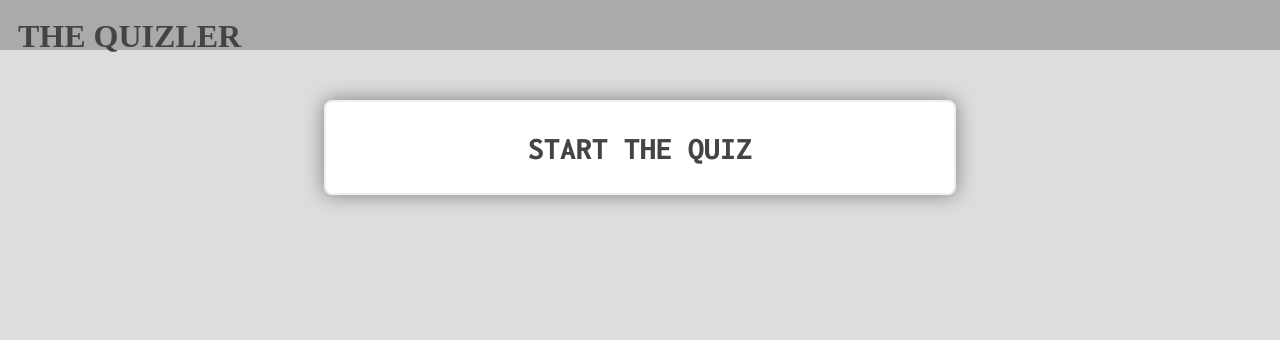
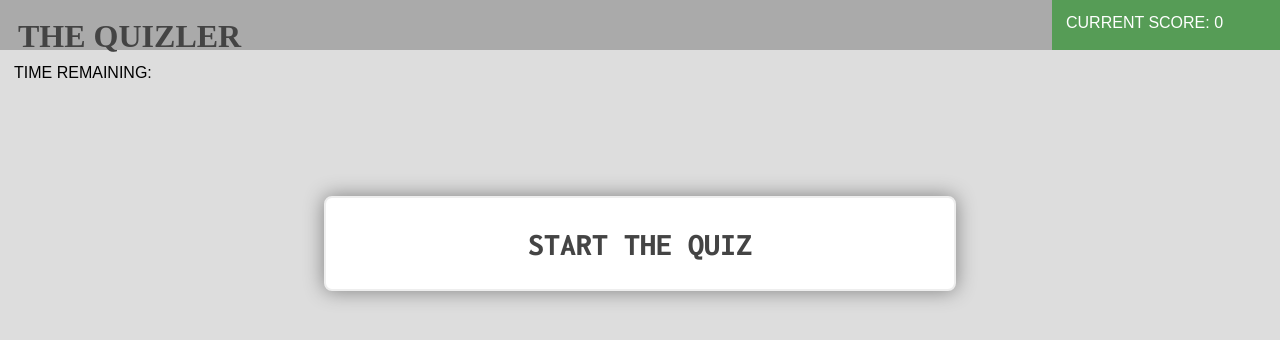
Before and after one commit to b0rgbart3/code-quiz2, a plain HTML site: page index.html in a window 1280 px wide. Drawn offline with Linux system fonts and the light colour scheme; a web font is replaced by a local one.

Commit message:
bettery styling for timer on small screens

```diff
--- a/index.html
+++ b/index.html
@@ -8,18 +8,19 @@
 </head>
 <body>
     <div id='banner' class='banner'>THE QUIZLER</div>
-
+    <div class='score-box'>
+        Current Score: <span id='score'>0</span>
+    </div>
+    <div id='time-remaining' class='time-remaining'>Time remaining:</div>
+    <div id='count-down' class='count-down'>&nbsp;</div>
     <div id='start-button' class='start-button'>Start the Quiz</div>
 
     <article class='question-body' id='question-body'>
         <div class='question-number' id='question-number'>1</div>
         <div id='question-div' class='stretch-center'></div>
         <div id='options-div' class='stretch-center'></div>
-        <div class='score-box'>
-            Current Score: <span id='score'>0</span>
-        </div>
-        <div id='time-remaining' class='time-remaining'>Time remaining:</div>
-        <div id='count-down' class='count-down'>&nbsp;</div>
+
+
         <div class='display-answer correct-display' id='correct-display'>Correct</div>
         <div class='display-answer incorrect-display' id='incorrect-display'>Incorrect</div>
     </article>
--- a/style.scss
+++ b/style.scss
@@ -18,6 +18,8 @@ $save-active: rgb(2, 198, 47);
 body {
     background-color:#dddddd;
     color:#444444;
+    margin:0;
+    padding:0;
 }
 
 .start-button {
@@ -68,7 +70,7 @@ body {
     margin:auto;
     border-radius:8px;
     box-shadow:0 0 8px gray;
-    width:100%;
+    width:90%;
     max-width:740px;
     margin-top:80px;
     padding-bottom:40px;
@@ -77,6 +79,7 @@ body {
     opacity:1;
     display:none;
     box-sizing: border-box;
+    max-width:800px;
 }
 
 .question-number {
@@ -140,6 +143,7 @@ body {
     letter-spacing: .09em;
     cursor:pointer;
     user-select:none;
+    max-width:85%;
 }
 
 .option:hover {
@@ -161,8 +165,6 @@ button:focus {
 }
 
 .banner {
-    position: absolute;
-    top:0; left:0;
     height:50px;
     background-color:#aaaaaa;
     width:100%;
@@ -179,19 +181,15 @@ button:focus {
     text-transform: uppercase;
     color: black;
     padding: 14px;
-    position: fixed;
-    top: 0;
-    right: 200px; }
+ }
 
-    .time-remaining {
-
+.time-remaining {
+      display:inline-block;
+      float:left;
       font-family: Arial, Helvetica, sans-serif;
       text-transform: uppercase;
       color: white;
       padding: 14px;
-      position: fixed;
-      top: 0;
-      right: 250px;
       color:black;
      }
 
@@ -249,10 +247,13 @@ button:focus {
     text-transform: uppercase;
     color:white;
     padding:14px;
-    position: fixed;
-    top:0;
-    right:0;
-    height:22px;
+    height:122px;
+    width:40%;
+    height:40px;
+    margin-bottom:20px;
+    display:inline-block;
+    float:right;
+
 }
 
 .display-answer {
@@ -403,6 +404,21 @@ input:active {
 
 @media screen and (min-width: 640px) {
 
+
+    .score-box {
+        background-color:rgb(86, 156, 86);
+        font-family: Arial, Helvetica, sans-serif;
+        text-transform: uppercase;
+        color:white;
+        padding:14px;
+        position: fixed;
+        top:0;
+        right:0;
+        height:22px;
+        width:200px;
+    }
+
+
     .question-title {
         font-family: 'Volkhov', serif;
         margin-top:20px;
@@ -428,6 +444,17 @@ input:active {
 
     }
 
+    .time-remaining {
+
+        font-family: Arial, Helvetica, sans-serif;
+        text-transform: uppercase;
+        color: white;
+        padding: 14px;
+        position: relative;
+
+        color:black;
+       }
+
         .question-number {
             position: relative;
             display:inline-block;
```
Also changed, not shown: style.css, 2 other files.
